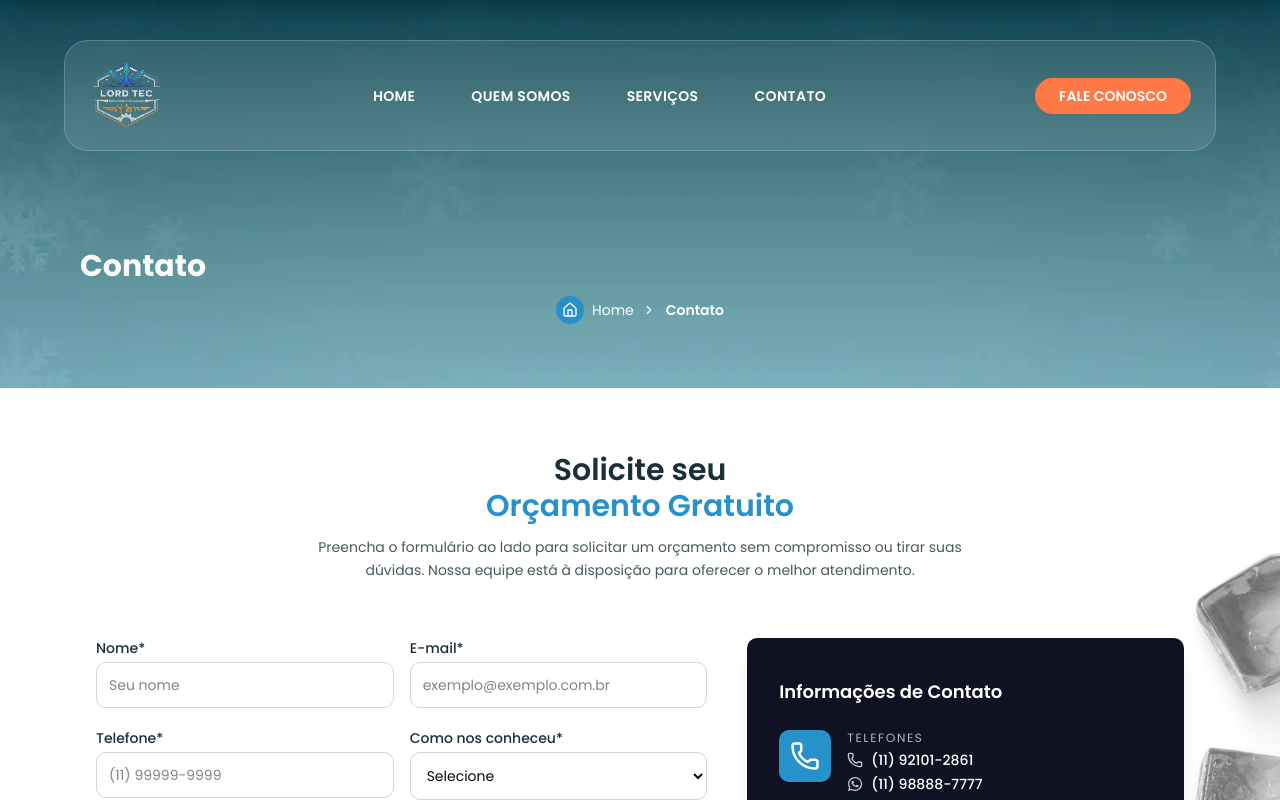
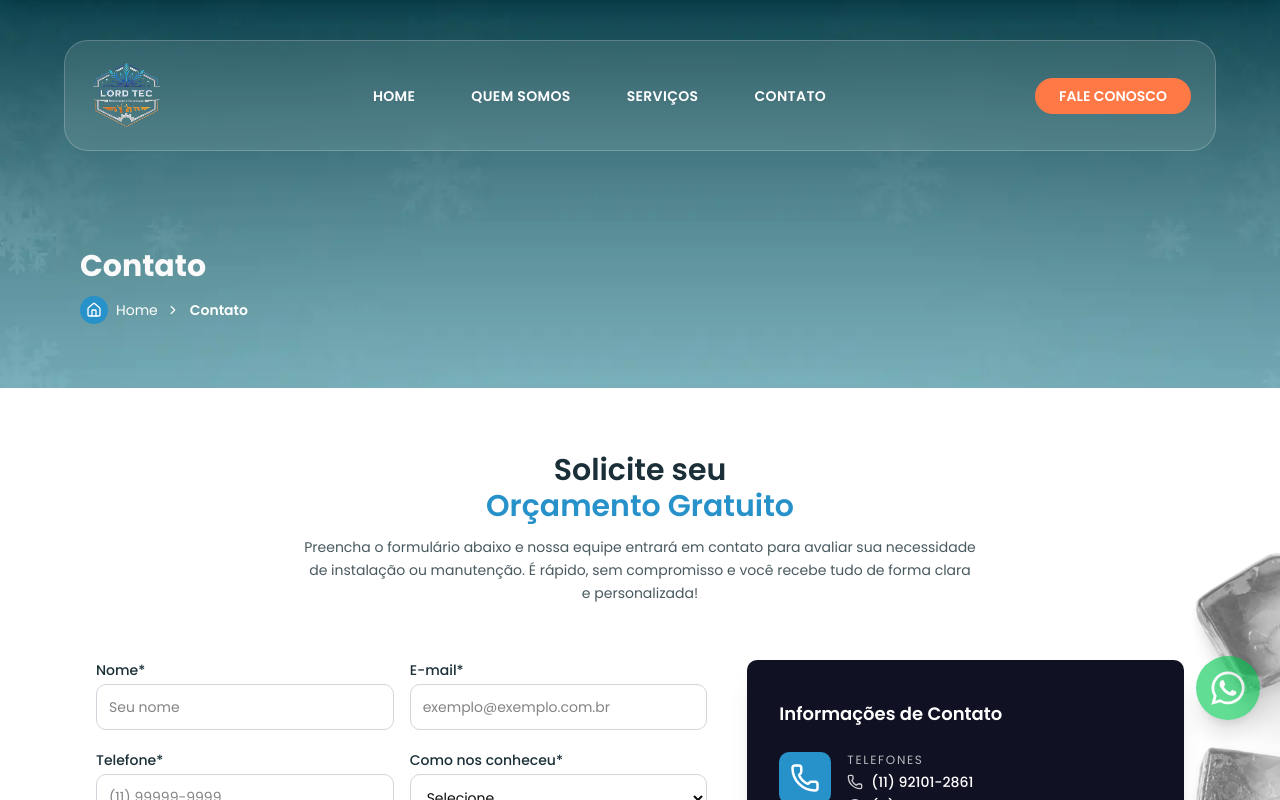
Before and after one commit to HeitorBMarini/lord-tec, a Next.js app: page /contato in a window 1280 px wide. Shown: the top 800 px of the page. Built offline with nearby package versions, Linux system fonts and the light colour scheme.

Commit message:
Add btn de wjatsapp fixo, texto contato e ajuste bread

```diff
--- a/app/components/Header.tsx
+++ b/app/components/Header.tsx
@@ -31,7 +31,7 @@ export default function Header() {
             mx-auto max-w-6xl
             md:rounded-3xl rounded-none
 
-            bg-[#2791c9] md:bg-white/10
+            bg-(--secondary-color) md:bg-white/10
             md:backdrop-blur-md
             md:border md:border-white/20
 
--- a/app/components/PageHeader.tsx
+++ b/app/components/PageHeader.tsx
@@ -65,7 +65,7 @@ export default function PageHeader({
               className="
                 flex items-center gap-2
                 text-xs md:text-sm
-                text-[#222] md:text-(--white-color)/90 justify-center
+                text-[#222] md:text-(--white-color)/90 justify-center md:justify-start
               "
             >
               {crumbs.map((c, i) => {
--- /dev/null
+++ b/app/components/WhtasappButton.tsx
@@ -0,0 +1,40 @@
+"use client";
+
+import { FaWhatsapp } from "react-icons/fa";
+import { contactInfo } from "../data/contactInfo";
+
+export default function WhatsappButton() {
+  // Procura o item que tenha o ícone WhatsApp
+  const whatsapp = contactInfo.phoneGroup.items.find(
+    (item) => item.icon === FaWhatsapp
+  );
+
+  if (!whatsapp) return null;
+
+  const message = "Olá! Gostaria de mais informações.";
+  const link = `${whatsapp.href}?text=${encodeURIComponent(message)}`;
+
+  return (
+    <a
+      href={link}
+      target="_blank"
+      rel="noopener noreferrer"
+      aria-label="Conversar no WhatsApp"
+      className="
+        fixed bottom-20 right-5 z-50
+        flex items-center justify-center
+        w-14 h-14
+        rounded-full
+        bg-green-500 text-white
+        shadow-xl shadow-black/20
+        hover:bg-green-600
+        transition-all duration-200
+        animate-[pulse_2.5s_ease-in-out_infinite]
+
+        md:w-16 md:h-16 md:text-4xl
+      "
+    >
+      <FaWhatsapp className="text-3xl md:text-[38px]" />
+    </a>
+  );
+}
--- a/app/contato/page.tsx
+++ b/app/contato/page.tsx
@@ -81,9 +81,8 @@ export default function ContatoPage() {
                 </span>
               </h2>
               <p className="mt-3 text-xs md:text-sm leading-relaxed text-[#1a2f37]/80">
-                Preencha o formulário ao lado para solicitar um orçamento sem
-                compromisso ou tirar suas dúvidas. Nossa equipe está à
-                disposição para oferecer o melhor atendimento.
+                Preencha o formulário abaixo e nossa equipe entrará em contato para avaliar sua necessidade de instalação ou manutenção. É rápido, sem compromisso e você recebe tudo de forma clara e personalizada!
+
               </p>
             </div>
 
--- a/app/data/contactInfo.ts
+++ b/app/data/contactInfo.ts
@@ -8,12 +8,12 @@ export const contactInfo = {
       {
         label: "(11) 92101-2861",
         href: "tel:+5511921012861",
-        icon: Phone, // Ícone do telefone fixo
+        icon: Phone,
       },
       {
         label: "(11) 98888-7777",
         href: "https://wa.me/5511988887777",
-        icon: FaWhatsapp, // Ícone do WhatsApp
+        icon: FaWhatsapp,
       },
     ],
   },
--- a/app/layout.tsx
+++ b/app/layout.tsx
@@ -2,6 +2,7 @@ import type { Metadata } from "next";
 import { Geist, Geist_Mono } from "next/font/google";
 import "./globals.css";
 import Footer from "./components/Footer";
+import WhatsappButton from "./components/WhtasappButton";
 
 const geistSans = Geist({
   variable: "--font-geist-sans",
@@ -32,6 +33,8 @@ export default function RootLayout({
         className={`${geistSans.variable} ${geistMono.variable} antialiased`}
       >
         {children}
+        <WhatsappButton />
+
         <Footer />
       </body>
     </html>
```
Also changed, not shown: app/page.tsx (line endings or trailing spaces).
